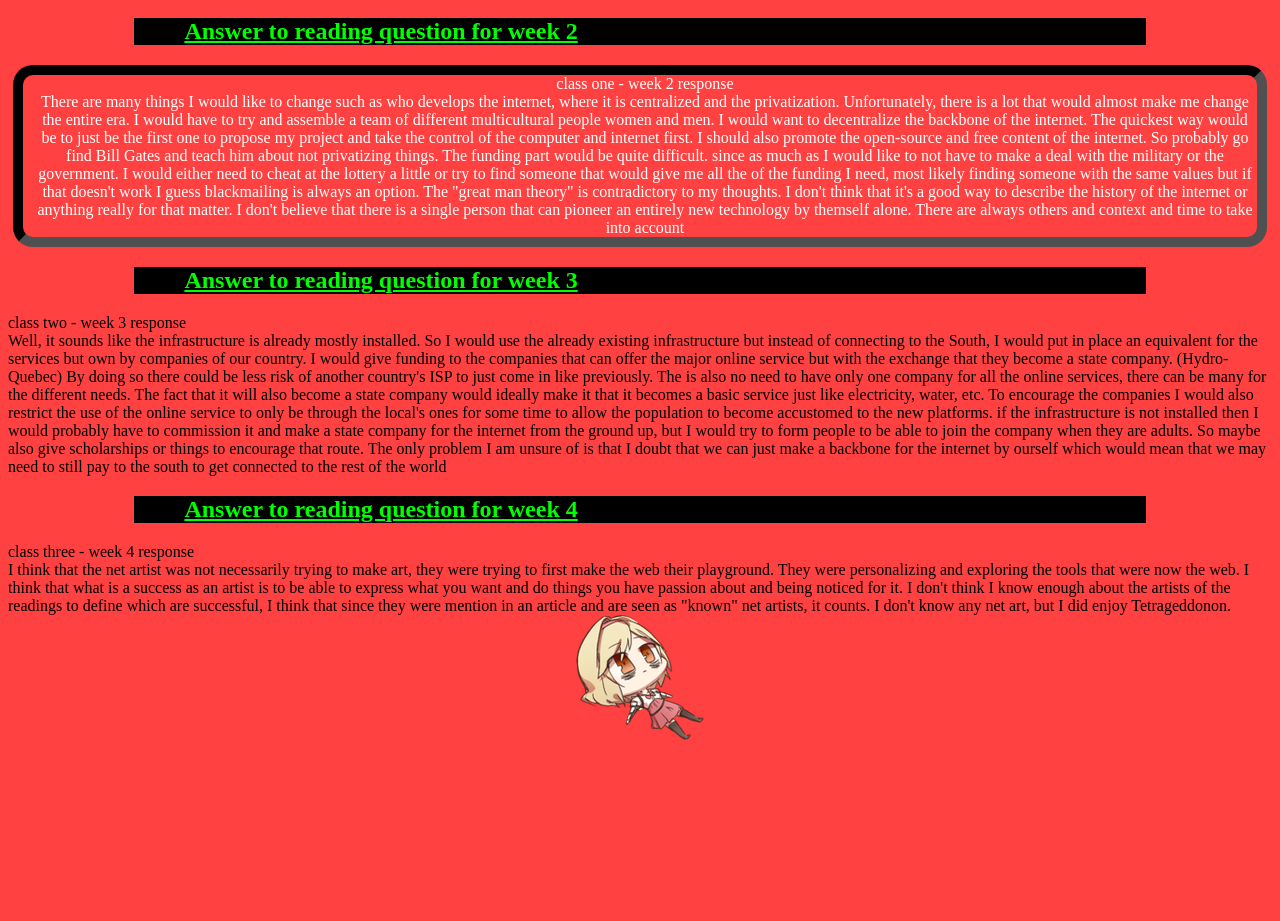
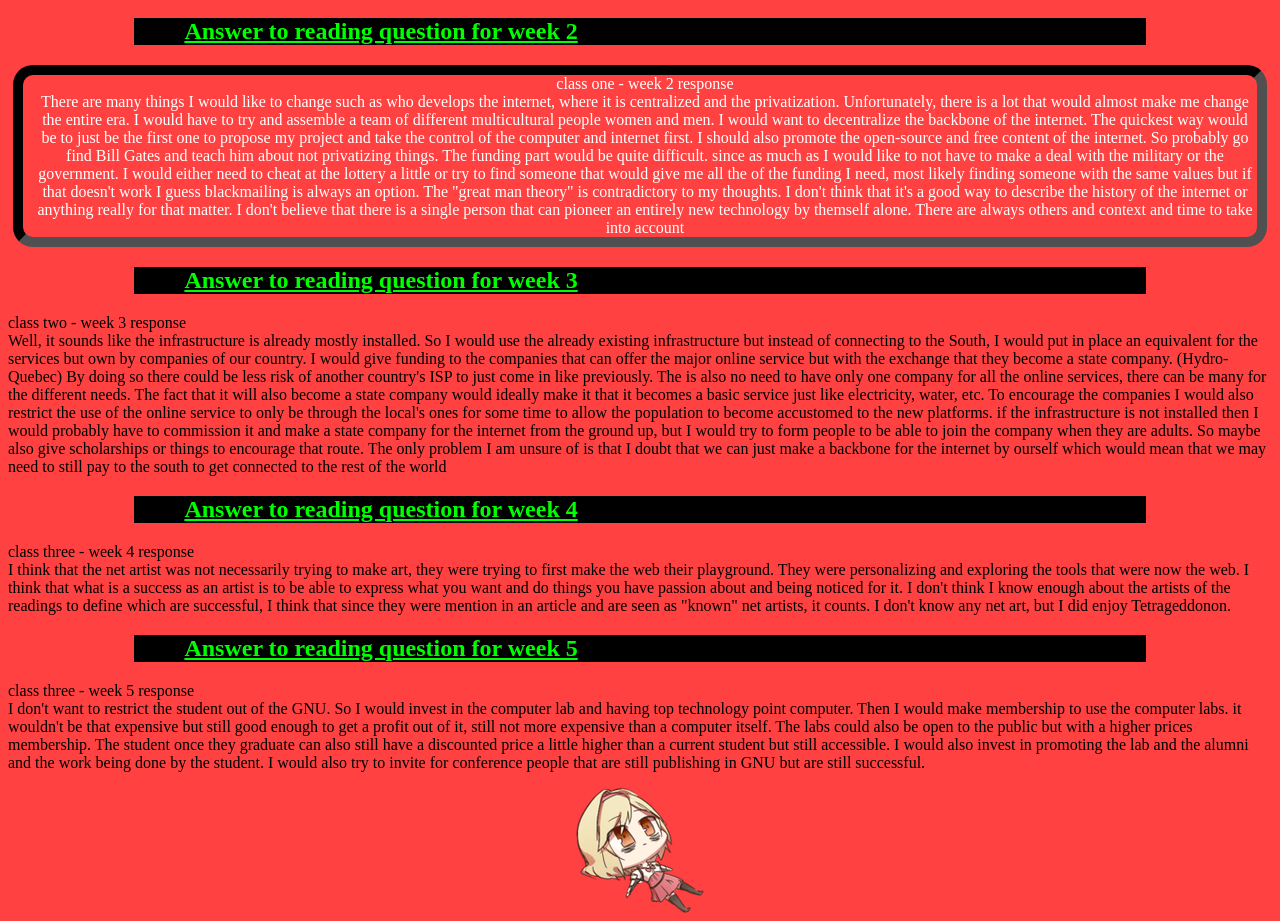
Before and after one commit to Noe235/211, a plain HTML site: page index.html in a window 1280 px wide. Shown: the part 87-1008 px from the top of the page. Before the commit the page ends 843 px from the top, so only its background shows below. Drawn offline with Linux system fonts and the light colour scheme; a web font is replaced by a local one.

Commit message:
week 5 update

```diff
--- a/index.html
+++ b/index.html
@@ -46,6 +46,16 @@
       class three - week 4 response <br>
       I think that the net artist was not necessarily trying to make art, they were trying to first make the web their playground. They were personalizing and exploring the tools that were now the web.
       I think that what is a success as an artist is to be able to express what you want and do things you have passion about and being noticed for it. I don't think I know enough about the artists of the readings to define which are successful, I think that since they were mention in an article and are seen as "known" net artists, it counts. I don't know any net art, but I did enjoy Tetrageddonon.
+      </p>
+
+    <h2>
+      Answer to reading question for week 5
+    </h2>
+      <p>
+        class three - week 5 response <br>
+      I don't want to restrict the student out of the GNU. So I would invest in the computer lab and having top technology point computer. Then I would make membership to use the computer labs. it wouldn't be that expensive but still good enough to get a profit out of it, still not more expensive than a computer itself. The labs could also be open to the public but with a higher prices membership. The student once they graduate can also still have a discounted price a little higher than a current student but still accessible. I would also invest in promoting the lab and the alumni and the work being done by the student. I would also try to invite for conference people that are still publishing in GNU but are still successful.
+    </p>
+
     <!-- image of djeeta -->
       <img src="Djeeta.png" alt="picture" >
 
```
